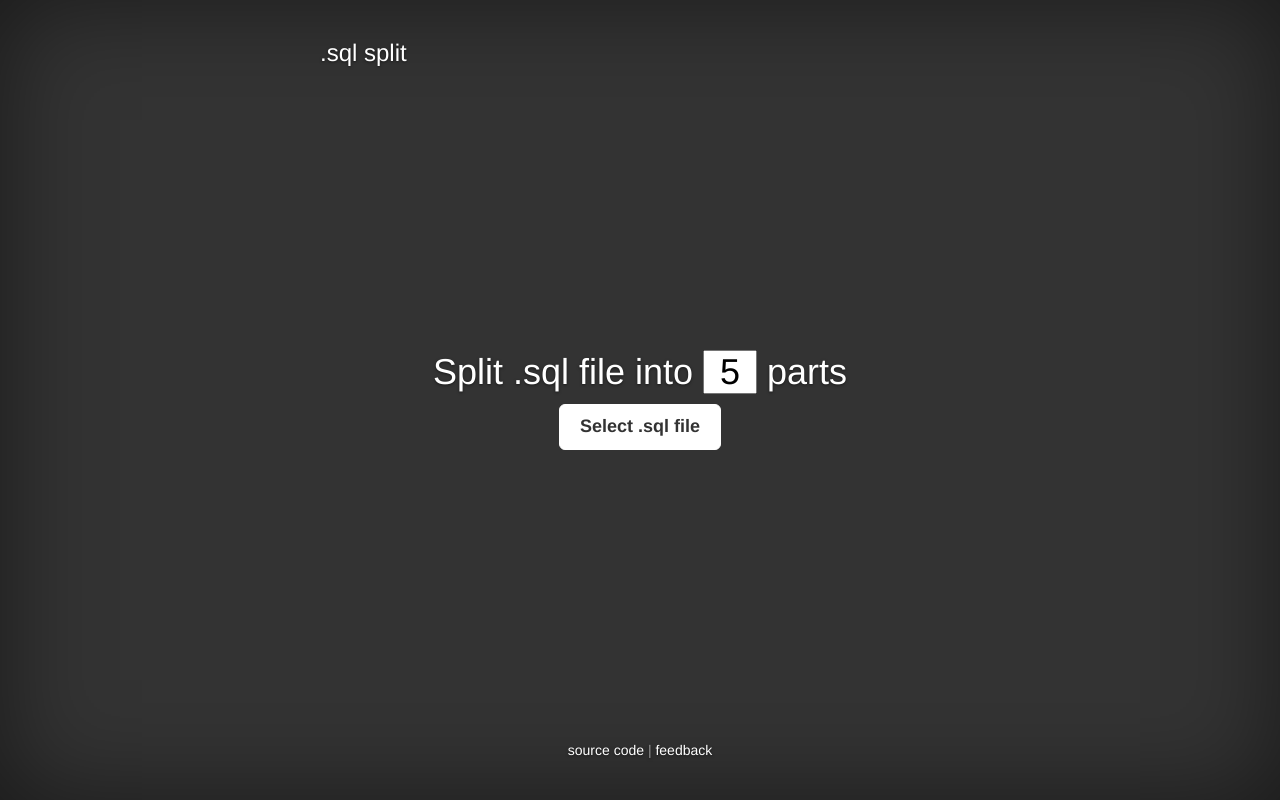
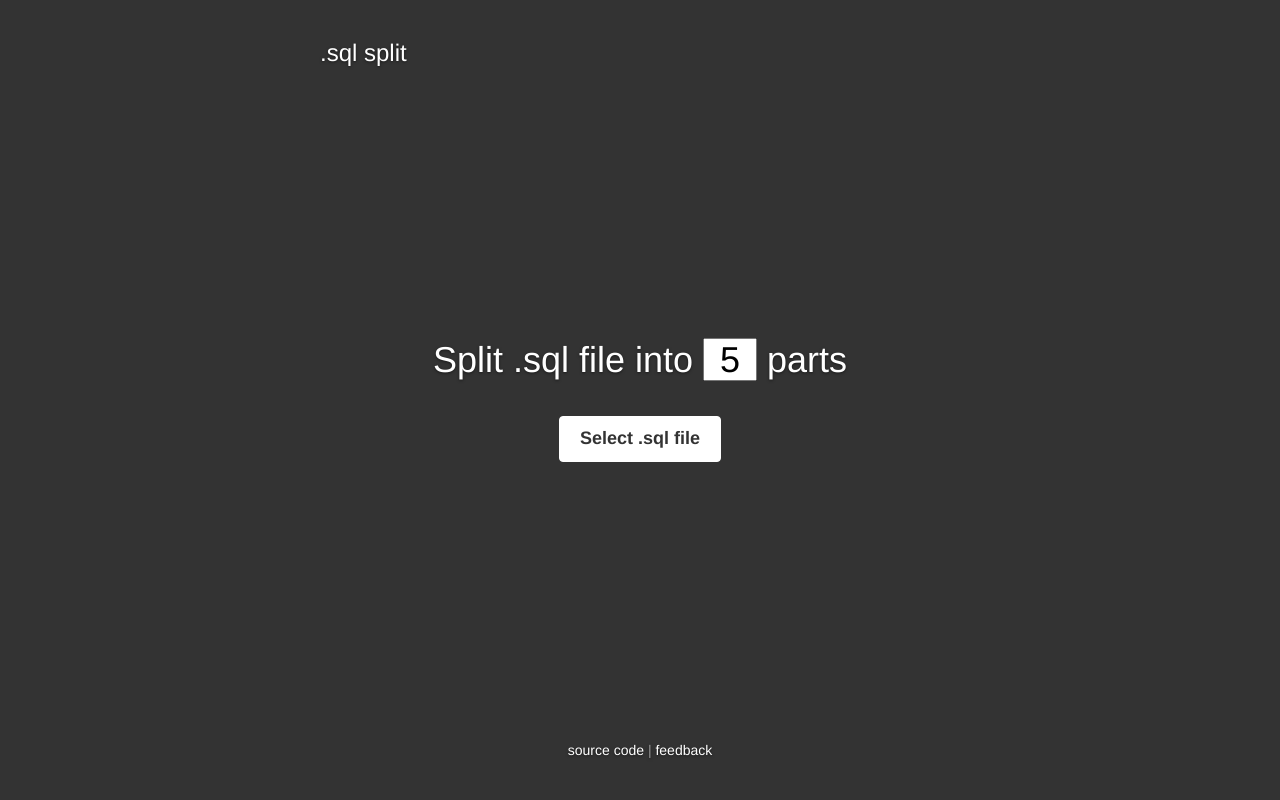
Before and after one commit to sqlsplit/sqlsplit, a PHP site: page / in a window 1280 px wide. Run offline with PHP 8.4, Linux system fonts and the light colour scheme.

Commit message:
tweak appearance

```diff
--- /dev/null
+++ b/src/css/bootstrap.css
@@ -0,0 +1,3 @@
+.btn-lg {
+    border-radius: 4px;
+}
--- a/src/cover.css
+++ b/src/css/cover.css
@@ -41,8 +41,10 @@ body {
   width: 100%;
   height: 100%; /* For at least Firefox */
   min-height: 100%;
+    /*
   -webkit-box-shadow: inset 0 0 100px rgba(0,0,0,.5);
           box-shadow: inset 0 0 100px rgba(0,0,0,.5);
+          */
 }
 .site-wrapper-inner {
   display: table-cell;
--- a/src/index.php
+++ b/src/index.php
@@ -11,7 +11,9 @@ if (isset($_FILES['file'])) {
 	$stmt = array();
 	$part = array();
 
-	// 1. Split big file into statements
+	// 1.
+	//
+	//  big file into statements
 	$fp = fopen($_FILES['file']['tmp_name'], 'r');
 	while (($line = fgets($fp)) !== false) {
 		if (count($stmt) == 0 || strpos($line, 'INSERT INTO') === 0) {
@@ -63,7 +65,8 @@ if (isset($_FILES['file'])) {
 	<meta name="keywords" content="sql,split,smaller,part">
 	<meta name="author" content="Vladimir Barbarosh">
 	<link href="lib/bootstrap-3.2.0-dist/css/bootstrap.min.css" type="text/css" rel="stylesheet">
-	<link href="cover.css" type="text/css" rel="stylesheet">
+	<link href="css/cover.css" type="text/css" rel="stylesheet">
+	<link href="css/bootstrap.css" type="text/css" rel="stylesheet">
 </head>
 <body>
 
@@ -79,9 +82,14 @@ if (isset($_FILES['file'])) {
 		</div>
 
 		<form id="form" enctype="multipart/form-data" method="POST" class="inner cover">
-			<h1 class="cover-heading">Split .sql file into <input type="text" name="parts" value="5"> parts</h1>
-			<p class="lead"><a id="select_sql_file" href="#" class="btn btn-lg btn-default">Select .sql file</a></p>
-			<input type="file" name="file" id="file" class="hidden">
+            <input type="file" name="file" id="file" class="hidden">
+            <h1 class="cover-heading">
+                <label style="font-weight: normal;">Split .sql file into <input type="text" name="parts" value="5"> parts</label>
+            </h1>
+            <br/>
+			<p class="lead">
+                <a id="select_sql_file" href="#" class="btn btn-lg btn-default">Select .sql file</a>
+            </p>
 		</form>
 
 		<div class="mastfoot">
```
